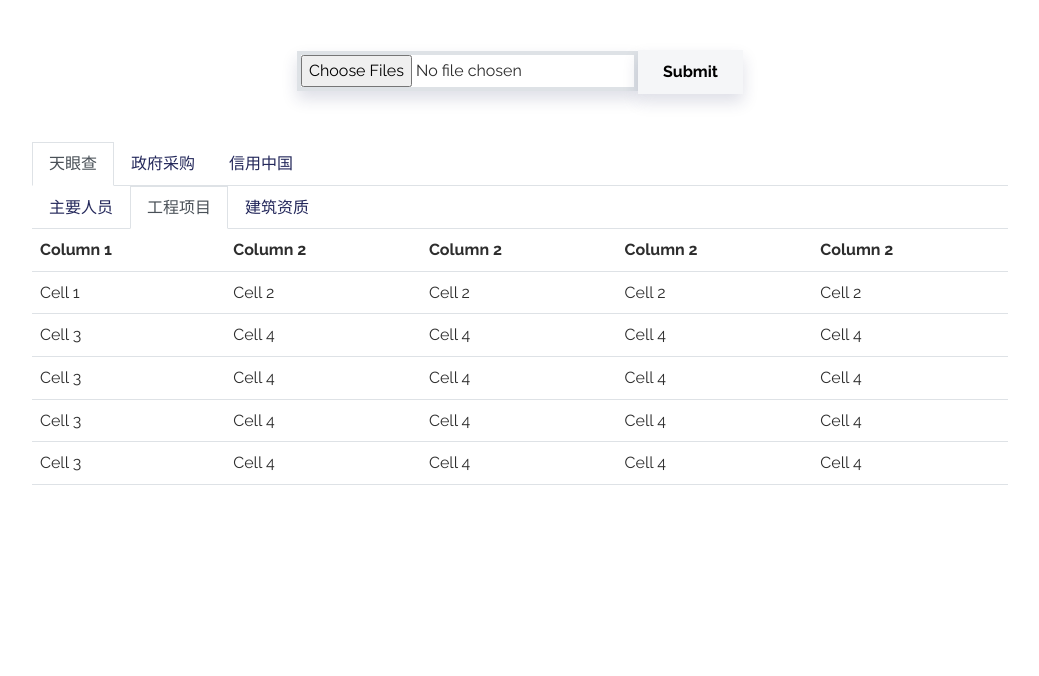
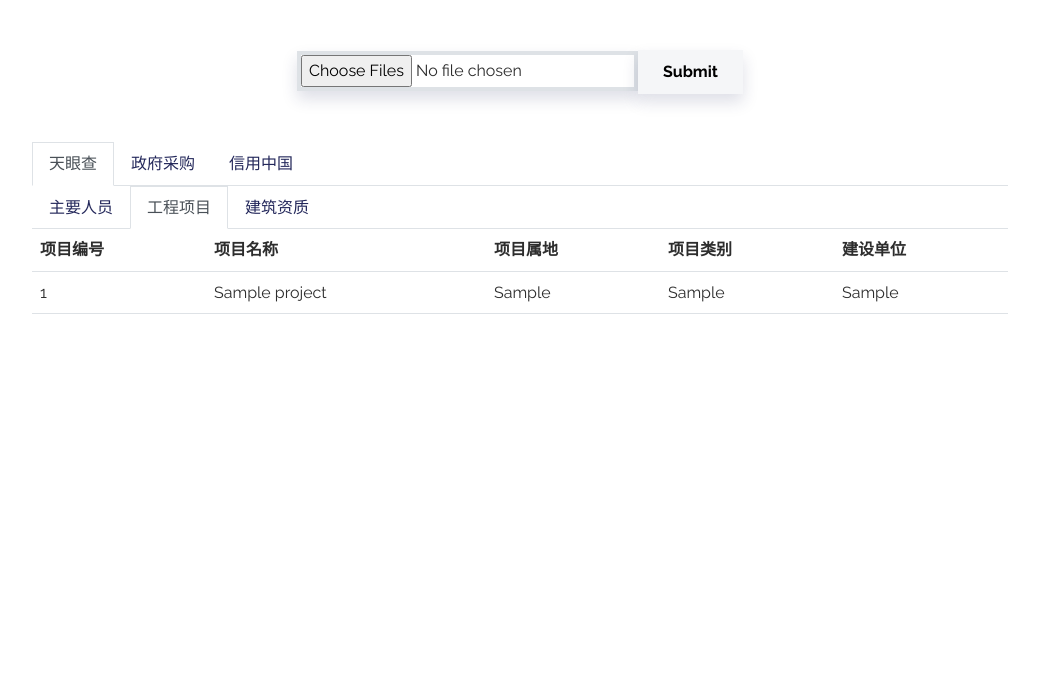
Before and after one commit to Oliverrrrrrrrrr/django_web, a Django app: page /Qualification/ in a window 1280 px wide, after a click on "工程项目". Shown: the part 656-1332 px from the top of the page, without its empty margins (120-1159 px from the left). Run offline with Django 4.2, Linux system fonts and the light colour scheme; tables that the repository leaves empty hold one stand-in row (values such as "Sample post"); some libraries are stand-ins or nearby versions.

Commit message:
天眼查爬虫更新

```diff
--- a/APP/views.py
+++ b/APP/views.py
@@ -2,9 +2,9 @@ from django.contrib.auth.hashers import check_password, make_password
 from django.http import HttpResponse
 from django.shortcuts import render, redirect
 
-
 from .models import User, Project, Main_person, Tianyancha_User
 from spider.tianyancha_spider import get_data
+
 
 # index
 def index(request):
@@ -33,6 +33,7 @@ def register(request):
         else:
             return HttpResponse("两次密码不一致")
         return redirect('/login/')
+
 
 # login
 def login(request):
@@ -92,7 +93,12 @@ def import_data(request):
 
 def Qualification(request):
     if request.method == 'GET':
-        return render(request, 'Qualification.html')
+        all_main_person = Main_person.objects.all()
+        all_project = Project.objects.all()
+        return render(request, 'Qualification.html', {
+            'all_main_person': all_main_person,
+            'all_project': all_project
+        })
     elif request.method == 'POST':
         phone = request.POST.get('phone')
         password = request.POST.get('password')
@@ -106,7 +112,16 @@ def Qualification(request):
         except Exception as e:
             print(e)
             return HttpResponse("爬取失败")
-        return render(request, 'Qualification.html')
+        # # 如果选择主要人员栏，就显示主要人员
+        # if request.POST.get('main_person'):
+        # all_main_person = Main_person.objects.all()
+        # return render(request, 'Qualification.html', {
+        #     'all_main_person': all_main_person
+        # })
+        # # 如果选择项目栏，就显示项目
+        # if request.POST.get('project'):
+
+
 
 def Repeatability(request):
     return render(request, 'Repeatability.html')
@@ -116,26 +131,6 @@ def Predict(request):
     return render(request, 'Predict.html')
 
 
-# def tianyancha_spider(request):
-#     phone = request.POST.get('phone')
-#     password = request.POST.get('password')
-#     companyname = request.POST.get('companyname')
-#     tianyancha_user = Tianyancha_User.objects.get(phone=phone)
-#     try:
-#         spider.get_data(phone, password, companyname)
-#     except Exception as e:
-#         print(e)
-#         return HttpResponse("爬取失败")
-#     return render(request, 'Qualification.html')
-
-
-def project_view(request):
-    all_project = Project.objects.all()
-    return render(request, 'Qualification.html', {
-        'all_project': all_project
-    })
-
-
 def main_person(request):
     all_main_person = Main_person.objects.all()
     return render(request, 'Qualification.html', {
--- a/templates/Qualification.html
+++ b/templates/Qualification.html
@@ -44,8 +44,9 @@
                                                  placeholder="手机号"/></div>
                         <div class="mb-3"><input class="shadow form-control" type="password" name="password"
                                                  placeholder="密码"/>
-                        <div class="mb-3" style="margin-top: 20px;"><input class="shadow form-control" type="text"
-                                                                               name="companyname" placeholder="查询公司名称"/></div>
+                            <div class="mb-3" style="margin-top: 20px;"><input class="shadow form-control" type="text"
+                                                                               name="companyname"
+                                                                               placeholder="查询公司名称"/></div>
                         </div>
                         <div class="mb-5">
                             <button class="btn btn-primary shadow" type="submit">查询</button>
@@ -79,7 +80,8 @@
                                                                                     data-bs-toggle="tab" href="#tab-1">主要人员</a>
                                         </li>
                                         <li class="nav-item" role="presentation"><a class="nav-link" role="tab"
-                                                                                    data-bs-toggle="tab" href="#tab-2">工程项目</a>
+                                                                                    data-bs-toggle="tab" href="#tab-2">工程项目
+                                        </a>
                                         </li>
                                         <li class="nav-item" role="presentation"><a class="nav-link" role="tab"
                                                                                     data-bs-toggle="tab" href="#tab-3">建筑资质</a>
@@ -108,52 +110,26 @@
                                         </div>
                                         <div id="tab-2" class="tab-pane" role="tabpanel">
                                             <div class="table-responsive">
-                                                <table class="table">
+                                                <table class="table" id="tb">
                                                     <thead>
                                                     <tr>
-                                                        <th>Column 1</th>
-                                                        <th>Column 2</th>
-                                                        <th>Column 2</th>
-                                                        <th>Column 2</th>
-                                                        <th>Column 2</th>
+                                                        <th>项目编号</th>
+                                                        <th>项目名称</th>
+                                                        <th>项目属地</th>
+                                                        <th>项目类别</th>
+                                                        <th>建设单位</th>
                                                     </tr>
                                                     </thead>
                                                     <tbody>
-                                                    <tr>
-                                                        <td>Cell 1</td>
-                                                        <td>Cell 2</td>
-                                                        <td>Cell 2</td>
-                                                        <td>Cell 2</td>
-                                                        <td>Cell 2</td>
-                                                    </tr>
-                                                    <tr>
-                                                        <td>Cell 3</td>
-                                                        <td>Cell 4</td>
-                                                        <td>Cell 4</td>
-                                                        <td>Cell 4</td>
-                                                        <td>Cell 4</td>
-                                                    </tr>
-                                                    <tr>
-                                                        <td>Cell 3</td>
-                                                        <td>Cell 4</td>
-                                                        <td>Cell 4</td>
-                                                        <td>Cell 4</td>
-                                                        <td>Cell 4</td>
-                                                    </tr>
-                                                    <tr>
-                                                        <td>Cell 3</td>
-                                                        <td>Cell 4</td>
-                                                        <td>Cell 4</td>
-                                                        <td>Cell 4</td>
-                                                        <td>Cell 4</td>
-                                                    </tr>
-                                                    <tr>
-                                                        <td>Cell 3</td>
-                                                        <td>Cell 4</td>
-                                                        <td>Cell 4</td>
-                                                        <td>Cell 4</td>
-                                                        <td>Cell 4</td>
-                                                    </tr>
+                                                    {% for project in all_project %}
+                                                        <tr>
+                                                            <td>{{ project.project_id }}</td>
+                                                            <td>{{ project.project_name }}</td>
+                                                            <td>{{ project.project_place }}</td>
+                                                            <td>{{ project.project_type }}</td>
+                                                            <td>{{ project.construct_company }}</td>
+                                                        </tr>
+                                                    {% endfor %}
                                                     </tbody>
                                                 </table>
                                             </div>
```
Also changed, not shown: spider/tianyancha_spider.py (+65 -56 lines), APP/models.py (line endings or trailing spaces).
